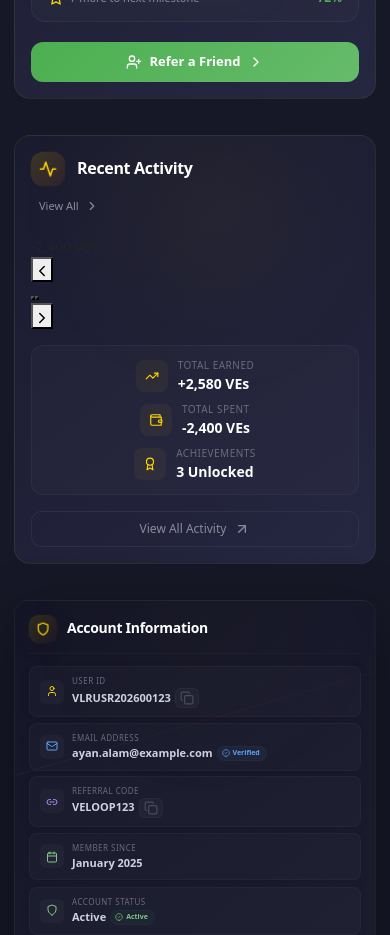
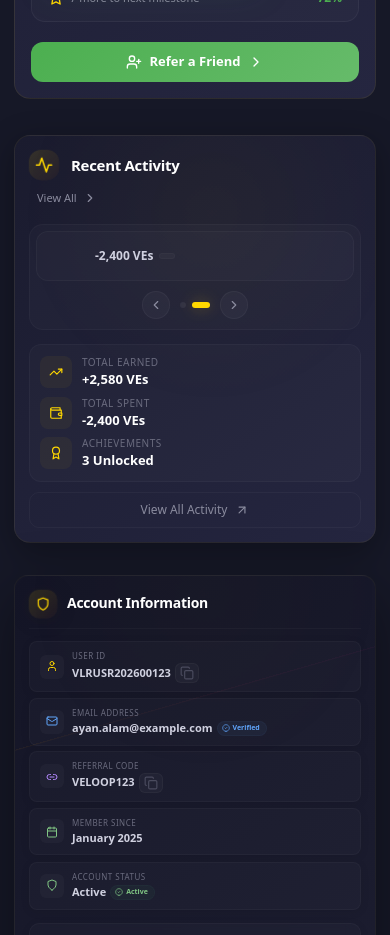
Before and after one commit to Sara12-2/VELoop_Rewards-User-Profile, a React (Vite) app: page / in a window 390 px wide. Shown: the part 3860-4795 px from the top of the page. Built offline with nearby package versions, Linux system fonts and the light colour scheme.

Commit message:
style(activity): update RecentActivity with premium glassmorphic orbit design

```diff
--- a/src/components/RecentActivity/RecentActivity.module.css
+++ b/src/components/RecentActivity/RecentActivity.module.css
@@ -4,13 +4,14 @@
   position: relative;
   background: linear-gradient(145deg, #1a1b2e, #252640);
   border-radius: 20px;
-  border: 1px solid rgba(255, 215, 0, 0.08);
-  padding: 28px;
-  margin-bottom: 24px;
+  border: 1px solid rgba(255, 215, 0, 0.06);
+  padding: 24px;
+  margin-bottom: 20px;
   overflow: hidden;
   opacity: 0;
   transform: translateY(30px);
   transition: all 0.8s cubic-bezier(0.34, 1.56, 0.64, 1);
+  box-shadow: 0 8px 32px rgba(0, 0, 0, 0.3);
 }
 
 .sectionVisible {
@@ -18,6 +19,7 @@
   transform: translateY(0);
 }
 
+/* Background Glow */
 .backgroundGlow {
   position: absolute;
   top: -30%;
@@ -41,7 +43,7 @@
   display: flex;
   justify-content: space-between;
   align-items: center;
-  margin-bottom: 20px;
+  margin-bottom: 16px;
   position: relative;
   z-index: 1;
 }
@@ -59,7 +61,7 @@
   width: 40px;
   height: 40px;
   border-radius: 12px;
-  background: linear-gradient(135deg, rgba(255, 215, 0, 0.15), rgba(255, 107, 0, 0.08));
+  background: linear-gradient(135deg, rgba(255, 215, 0, 0.12), rgba(255, 107, 0, 0.04));
   color: #FFD700;
   animation: iconPulse 2s ease-in-out infinite;
 }
@@ -87,11 +89,7 @@
   background: rgba(255, 255, 255, 0.04);
   padding: 4px 12px;
   border-radius: 999px;
-  border: 1px solid rgba(255, 255, 255, 0.06);
-}
-
-.headerBadge svg {
-  color: #8a8b9e;
+  border: 1px solid rgba(255, 255, 255, 0.04);
 }
 
 .viewAllBtn {
@@ -122,139 +120,162 @@
   transition: transform 0.3s ease;
 }
 
-/* Activity List */
-.activityList {
-  display: flex;
-  flex-direction: column;
-  gap: 8px;
+/* Orbit Container */
+.orbitContainer {
   position: relative;
   z-index: 1;
+  overflow: hidden;
+  border-radius: 14px;
+  background: rgba(255, 255, 255, 0.02);
+  border: 1px solid rgba(255, 255, 255, 0.03);
+  padding: 6px;
 }
 
-/* Activity Item */
-.activityItem {
+.orbitTrack {
+  display: grid;
+  grid-template-columns: repeat(3, 1fr);
+  gap: 8px;
+}
+
+/* Orbit Items */
+.orbitItem {
   display: flex;
   align-items: center;
-  gap: 14px;
-  padding: 12px 16px;
+  gap: 12px;
+  padding: 12px 14px;
   background: rgba(255, 255, 255, 0.02);
-  border: 1px solid rgba(255, 255, 255, 0.04);
+  border: 1px solid rgba(255, 255, 255, 0.03);
   border-radius: 12px;
   transition: all 0.4s cubic-bezier(0.34, 1.56, 0.64, 1);
   position: relative;
   overflow: hidden;
-  animation: itemAppear 0.5s ease backwards;
+  animation: orbitItemAppear 0.5s cubic-bezier(0.34, 1.56, 0.64, 1) backwards;
 }
 
-.activityItem:nth-child(1) { animation-delay: 0.05s; }
-.activityItem:nth-child(2) { animation-delay: 0.10s; }
-.activityItem:nth-child(3) { animation-delay: 0.15s; }
-.activityItem:nth-child(4) { animation-delay: 0.20s; }
-
-@keyframes itemAppear {
+@keyframes orbitItemAppear {
   0% {
     opacity: 0;
-    transform: translateX(-20px) scale(0.95);
+    transform: scale(0.9);
   }
   100% {
     opacity: 1;
-    transform: translateX(0) scale(1);
+    transform: scale(1);
   }
 }
 
-.activityItemHover {
-  transform: translateX(4px) scale(1.01);
+.orbitItem:hover {
+  transform: translateY(-2px) scale(1.01);
   background: rgba(255, 255, 255, 0.04);
-  border-color: rgba(255, 215, 0, 0.1);
+  border-color: rgba(255, 215, 0, 0.06);
   box-shadow: 0 4px 20px rgba(0, 0, 0, 0.2);
 }
 
-.activityIconWrapper {
-  width: 40px;
-  height: 40px;
+.orbitGlow {
+  position: absolute;
+  top: -30%;
+  right: -20%;
+  width: 100px;
+  height: 100px;
+  border-radius: 50%;
+  opacity: 0;
+  filter: blur(40px);
+  transition: all 0.5s ease;
+  pointer-events: none;
+}
+
+.orbitItem:hover .orbitGlow {
+  opacity: 0.12;
+  transform: scale(1.3);
+}
+
+.orbitIconWrapper {
+  width: 36px;
+  height: 36px;
   border-radius: 10px;
   display: flex;
   align-items: center;
   justify-content: center;
   flex-shrink: 0;
-  transition: all 0.3s cubic-bezier(0.34, 1.56, 0.64, 1);
+  transition: all 0.3s ease;
 }
 
-.activityItemHover .activityIconWrapper {
-  transform: scale(1.1) rotate(-5deg);
+.orbitItem:hover .orbitIconWrapper {
+  transform: scale(1.05) rotate(-4deg);
 }
 
-.activityContent {
+.orbitContent {
   flex: 1;
   display: flex;
   justify-content: space-between;
   align-items: center;
   min-width: 0;
+  gap: 8px;
 }
 
-.activityTextWrapper {
+.orbitTextWrapper {
   display: flex;
   flex-direction: column;
-  gap: 2px;
+  gap: 1px;
   min-width: 0;
+  flex: 1;
 }
 
-.activityText {
-  font-size: 14px;
+.orbitText {
+  font-size: 13px;
   font-weight: 500;
-  color: #ffffff;
+  color: #d0d1e0;
   transition: color 0.3s ease;
   white-space: nowrap;
   overflow: hidden;
   text-overflow: ellipsis;
 }
 
-.activityItemHover .activityText {
+.orbitItem:hover .orbitText {
   color: #FFD700;
 }
 
-.activityTime {
-  font-size: 11px;
+.orbitTime {
+  font-size: 10px;
   color: #6a6b7e;
 }
 
-.activityMeta {
+.orbitMeta {
   display: flex;
   align-items: center;
-  gap: 10px;
+  gap: 6px;
   flex-shrink: 0;
 }
 
-.activityAmount {
-  font-size: 14px;
+.orbitAmount {
+  font-size: 13px;
   font-weight: 700;
-  color: #ffffff;
+  color: #d0d1e0;
   transition: color 0.3s ease;
 }
 
-.activityItemHover .activityAmount {
+.orbitItem:hover .orbitAmount {
   color: #FFD700;
 }
 
-.activityType {
+.orbitType {
   display: inline-flex;
   align-items: center;
-  gap: 4px;
-  font-size: 10px;
+  gap: 3px;
+  font-size: 9px;
   font-weight: 600;
   color: #8a8b9e;
-  background: rgba(255, 255, 255, 0.04);
-  padding: 2px 10px 2px 6px;
+  background: rgba(255, 255, 255, 0.03);
+  padding: 2px 8px 2px 6px;
   border-radius: 999px;
-  border: 1px solid rgba(255, 255, 255, 0.04);
+  border: 1px solid rgba(255, 255, 255, 0.02);
+  white-space: nowrap;
 }
 
 .typeIconEarn { color: #4CAF50; }
 .typeIconSpend { color: #E57373; }
 .typeIconAchievement { color: #FFD700; }
 
-/* Activity Shine */
-.activityShine {
+.orbitShine {
   position: absolute;
   top: -50%;
   left: -50%;
@@ -263,10 +284,10 @@
   background: linear-gradient(
     45deg,
     transparent 30%,
-    rgba(255, 255, 255, 0.03) 50%,
+    rgba(255, 215, 0, 0.02) 50%,
     transparent 70%
   );
-  animation: shineSlide 0.6s cubic-bezier(0.4, 0, 0.2, 1) forwards;
+  animation: shineSlide 0.6s ease forwards;
   pointer-events: none;
 }
 
@@ -275,16 +296,77 @@
   100% { transform: translateX(100%) rotate(45deg); }
 }
 
+/* Orbit Controls */
+.orbitControls {
+  display: flex;
+  align-items: center;
+  justify-content: center;
+  gap: 14px;
+  padding: 10px 0 4px;
+}
+
+.orbitNavBtn {
+  display: flex;
+  align-items: center;
+  justify-content: center;
+  width: 32px;
+  height: 32px;
+  border-radius: 50%;
+  background: rgba(255, 255, 255, 0.03);
+  border: 1px solid rgba(255, 255, 255, 0.04);
+  color: #8a8b9e;
+  cursor: pointer;
+  transition: all 0.3s ease;
+}
+
+.orbitNavBtn:hover {
+  background: rgba(255, 215, 0, 0.06);
+  border-color: rgba(255, 215, 0, 0.08);
+  color: #FFD700;
+  transform: scale(1.08);
+}
+
+.orbitNavBtn:active {
+  transform: scale(0.92);
+}
+
+.orbitDots {
+  display: flex;
+  gap: 6px;
+}
+
+.orbitDot {
+  width: 8px;
+  height: 8px;
+  border-radius: 50%;
+  background: rgba(255, 255, 255, 0.06);
+  border: none;
+  cursor: pointer;
+  transition: all 0.3s ease;
+  padding: 0;
+}
+
+.orbitDot:hover {
+  transform: scale(1.2);
+  background: rgba(255, 255, 255, 0.12);
+}
+
+.orbitDotActive {
+  background: #FFD700;
+  box-shadow: 0 0 15px rgba(255, 215, 0, 0.3);
+  width: 24px;
+  border-radius: 4px;
+}
+
 /* Activity Stats */
 .activityStats {
-  display: flex;
-  align-items: center;
-  justify-content: space-around;
-  gap: 12px;
-  margin-top: 16px;
-  padding: 14px 20px;
+  display: grid;
+  grid-template-columns: repeat(3, 1fr);
+  gap: 10px;
+  margin-top: 14px;
+  padding: 14px 18px;
   background: rgba(255, 255, 255, 0.02);
-  border: 1px solid rgba(255, 255, 255, 0.04);
+  border: 1px solid rgba(255, 255, 255, 0.03);
   border-radius: 12px;
   position: relative;
   z-index: 1;
@@ -294,6 +376,7 @@
   display: flex;
   align-items: center;
   gap: 10px;
+  justify-content: center;
 }
 
 .statIconWrapper {
@@ -305,6 +388,7 @@
   justify-content: center;
   background: rgba(255, 215, 0, 0.05);
   color: #FFD700;
+  flex-shrink: 0;
 }
 
 .statInfo {
@@ -326,35 +410,29 @@
   color: #ffffff;
 }
 
-.statDivider {
-  width: 1px;
-  height: 30px;
-  background: rgba(255, 255, 255, 0.04);
-}
-
-/* View More Button */
+/* View More */
 .viewMoreBtn {
   display: inline-flex;
   align-items: center;
   gap: 8px;
   background: none;
-  border: 1px solid rgba(255, 255, 255, 0.06);
+  border: 1px solid rgba(255, 255, 255, 0.04);
   color: #8a8b9e;
   padding: 10px 24px;
   border-radius: 10px;
   font-size: 13px;
   font-weight: 500;
   cursor: pointer;
-  transition: all 0.3s cubic-bezier(0.34, 1.56, 0.64, 1);
+  transition: all 0.3s ease;
   width: 100%;
   justify-content: center;
-  margin-top: 16px;
+  margin-top: 14px;
   position: relative;
   z-index: 1;
 }
 
 .viewMoreBtn:hover {
-  border-color: rgba(255, 215, 0, 0.2);
+  border-color: rgba(255, 215, 0, 0.12);
   color: #FFD700;
   background: rgba(255, 215, 0, 0.03);
   transform: translateY(-2px);
@@ -369,74 +447,88 @@
 }
 
 /* Responsive */
-@media (max-width: 768px) {
+@media (max-width: 1024px) {
   .section {
     padding: 20px;
   }
 
-  .activityItem {
-    padding: 10px 14px;
+  .orbitTrack {
+    grid-template-columns: repeat(2, 1fr);
+  }
+}
+
+@media (max-width: 768px) {
+  .section {
+    padding: 16px;
   }
 
-  .activityContent {
-    flex-direction: column;
-    align-items: flex-start;
-    gap: 4px;
+  .orbitTrack {
+    grid-template-columns: 1fr 1fr;
+    gap: 6px;
   }
 
-  .activityMeta {
-    width: 100%;
-    justify-content: flex-start;
+  .orbitItem {
+    padding: 10px 12px;
+    gap: 10px;
+  }
+
+  .orbitIconWrapper {
+    width: 30px;
+    height: 30px;
+  }
+
+  .orbitText {
+    font-size: 12px;
+  }
+
+  .orbitAmount {
+    font-size: 12px;
   }
 
   .activityStats {
-    flex-wrap: wrap;
-    gap: 8px;
-    padding: 12px 16px;
+    grid-template-columns: repeat(3, 1fr);
+    padding: 10px 12px;
   }
 
-  .statDivider {
-    display: none;
-  }
-
-  .statItem {
-    flex: 1;
-    min-width: 80px;
+  .statValue {
+    font-size: 13px;
   }
 
   .header {
     flex-wrap: wrap;
-    gap: 10px;
+    gap: 8px;
   }
 
   .viewAllBtn {
     margin-left: auto;
+    padding: 4px 10px;
+    font-size: 11px;
+  }
+
+  .headerBadge {
+    display: none;
+  }
+
+  .title {
+    font-size: 16px;
+  }
+
+  .headerIcon {
+    width: 34px;
+    height: 34px;
   }
 }
 
 @media (max-width: 480px) {
   .section {
-    padding: 16px;
+    padding: 14px;
     border-radius: 16px;
   }
 
   .header {
     flex-direction: column;
     align-items: flex-start;
-    gap: 10px;
-  }
-
-  .headerBadge {
-    display: none;
-  }
-
-  .headerIcon {
-    width: 34px;
-    height: 34px;
-  }
-
-  .title {
-    font-size: 16px;
+    gap: 8px;
   }
 
   .viewAllBtn {
@@ -445,56 +537,101 @@
     font-size: 11px;
   }
 
-  .activityItem {
-    padding: 10px 12px;
-    gap: 10px;
-    border-radius: 10px;
+  .headerIcon {
+    width: 30px;
+    height: 30px;
   }
 
-  .activityIconWrapper {
-    width: 34px;
-    height: 34px;
+  .title {
+    font-size: 15px;
   }
 
-  .activityIconWrapper svg {
+  .orbitTrack {
+    grid-template-columns: 1fr;
+    gap: 6px;
+  }
+
+  .orbitItem {
+    padding: 10px 12px;
+  }
+
+  .orbitIconWrapper {
+    width: 28px;
+    height: 28px;
+  }
+
+  .orbitIconWrapper svg {
     width: 14px;
     height: 14px;
   }
 
-  .activityText {
+  .orbitText {
+    font-size: 12px;
+    white-space: normal;
+  }
+
+  .orbitTime {
+    font-size: 9px;
+  }
+
+  .orbitMeta {
+    width: 100%;
+    justify-content: flex-start;
+  }
+
+  .orbitAmount {
     font-size: 12px;
   }
 
-  .activityTime {
-    font-size: 10px;
+  .orbitType {
+    font-size: 8px;
   }
 
-  .activityAmount {
-    font-size: 12px;
+  .orbitControls {
+    gap: 10px;
   }
 
-  .activityType {
-    font-size: 9px;
-    padding: 1px 8px 1px 4px;
+  .orbitNavBtn {
+    width: 28px;
+    height: 28px;
+  }
+
+  .orbitNavBtn svg {
+    width: 14px;
+    height: 14px;
+  }
+
+  .orbitDot {
+    width: 6px;
+    height: 6px;
+  }
+
+  .orbitDotActive {
+    width: 18px;
   }
 
   .activityStats {
-    flex-direction: column;
-    gap: 8px;
-    padding: 12px;
+    grid-template-columns: 1fr;
+    gap: 6px;
+    padding: 10px;
   }
 
   .statItem {
-    width: 100%;
-    justify-content: center;
+    justify-content: flex-start;
   }
 
-  .statDivider {
-    display: none;
+  .statValue {
+    font-size: 13px;
   }
 
   .viewMoreBtn {
     padding: 8px 16px;
     font-size: 12px;
+    margin-top: 10px;
+  }
+
+  .viewMoreBtn svg {
+    width: 14px;
+    height: 14px;
   }
 }
```
